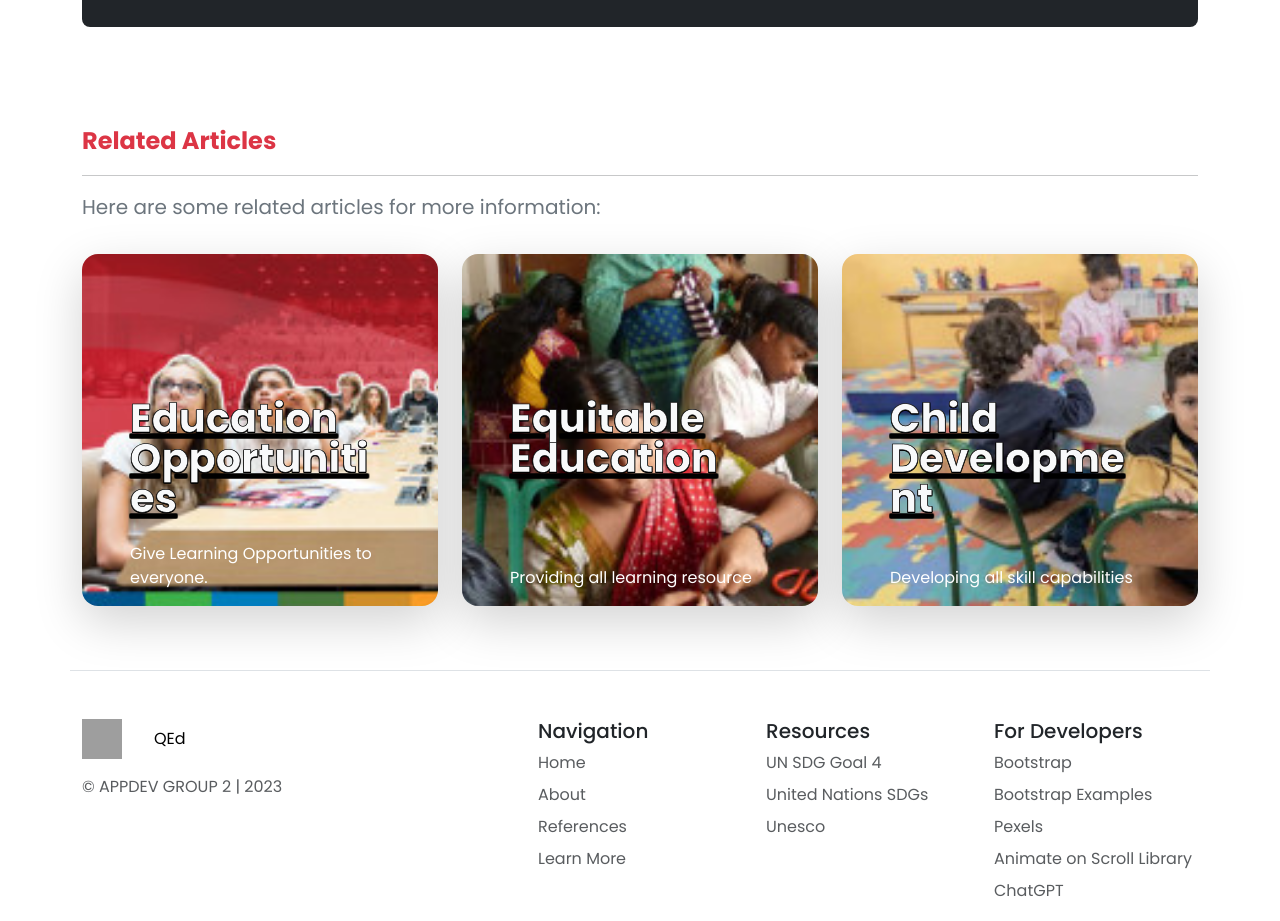
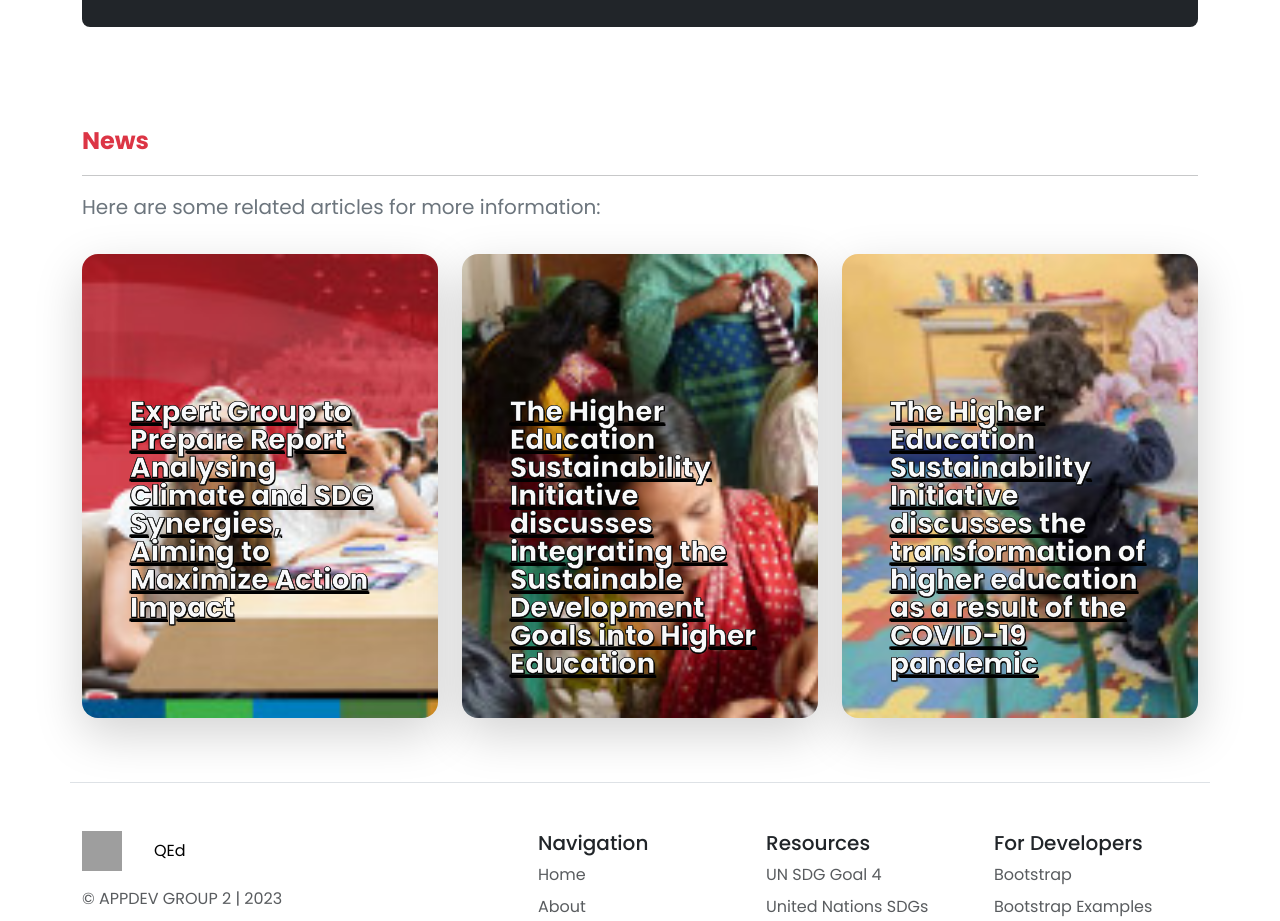
Before and after one commit to oliverkean/FINALPROJECT_GROUP1, a React (Create React App) app in the folder finalproject_g1/: page / in a window 1280 px wide. Shown: the part 4100-5021 px from the top of the page. Built offline with nearby package versions, Linux system fonts and the light colour scheme; grey boxes are pictures that could not be loaded.

Commit message:
last commit references nalang kulang

```diff
--- a/finalproject_g1/src/Components/Cards.js
+++ b/finalproject_g1/src/Components/Cards.js
@@ -14,10 +14,7 @@ function Cards({image, title, text, link}) {
         <div className="col-12 col-sm-6 col-md-6 col-lg-4 my-3" data-aos="fade-up">
             <div class="card card-cover h-100 overflow-hidden text-bg-dark rounded-4 shadow-lg" style={{ border: 'none', overflow:'hidden', backgroundRepeat: "no-repeat", backgroundSize: 'cover', backgroundImage: `url(${(image)})` }}>
                 <div class="d-flex flex-column h-100 p-5 pb-3 text-white text-shadow-1">
-                    <h3 class="pt-5 mt-5 mb-4 display-6 lh-1 fw-bold text-stroke"><a className="link-hover link-underline-light link-light link-underline-opacity-0 link-underline-opacity-75-hover" href={link}>{title}</a></h3>
-                    <div class="d-flex list-unstyled mt-auto">
-                        <span>{text}</span>
-                    </div>
+                    <h3 class="pt-5 mt-5 mb-4 fs-3 lh-1 fw-bold text-stroke"><a className="link-hover link-underline-light link-light link-underline-opacity-0 link-underline-opacity-75-hover" href={link} target="_blank">{title}</a></h3>
                 </div>
             </div>
         </div>
--- a/finalproject_g1/src/Pages/LandingPage.js
+++ b/finalproject_g1/src/Pages/LandingPage.js
@@ -11,8 +11,6 @@ import Header from "../Components/Header";
 
 
 // images
-import icon1 from '../Assets/images/icons8-education-100.png'
-import img1 from '../Assets/images/pexels-maël-balland-13713058.jpg'
 import freeeducation from '../Assets/images/freeeducation.jpg'
 import qualitytechnical from '../Assets/images/qualitytechnical.jpg'
 import literacy from '../Assets/images/literacy.png'
@@ -137,7 +135,7 @@ function LandingPage() {
             {/* Body Layout 4 */}
             <div className="container">
                 <Heading
-                    title="Related Articles"
+                    title="News"
                     text="Here are some related articles for more information:"
                     size="4"
                     weight="bold"
@@ -145,9 +143,12 @@ function LandingPage() {
                     align="left"
                 />
                 <ThreeColGrid>
-                    <Cards image={newart1} title="Education Opportunities" text="Give Learning Opportunities to everyone."/>
-                    <Cards image={newart2} title="Equitable Education" text="Providing all learning resource"/>
-                    <Cards image={newart3} title="Child Development" text="Developing all skill capabilities"/>
+                    <Cards
+                        image={newart1}
+                        title="Expert Group to Prepare Report Analysing Climate and SDG Synergies, Aiming to Maximize Action Impact"
+                        link="https://sdgs.un.org/blog/expert-group-prepare-report-analysing-climate-and-sdg-synergies-aiming-maximize-action-impact"/>
+                    <Cards image={newart2} title="The Higher Education Sustainability Initiative discusses integrating the Sustainable Development Goals into Higher Education" link="https://sdgs.un.org/news/higher-education-sustainability-initiative-discusses-integrating-sustainable-development-goals"/>
+                    <Cards image={newart3} title="The Higher Education Sustainability Initiative discusses the transformation of higher education as a result of the COVID-19 pandemic" link="https://sdgs.un.org/news/higher-education-sustainability-initiative-discusses-transformation-higher-education-result"/>
                 </ThreeColGrid>
             </div>
             <Footer/>
--- a/finalproject_g1/src/index.css
+++ b/finalproject_g1/src/index.css
@@ -15,7 +15,7 @@ html {
 .text-stroke {
   -webkit-text-stroke-width:.5px;
   -webkit-text-stroke-color: #000;
-  text-shadow: -.5px -.5px 0 #000, .5px -.5px 0 #000, -.5px .5px 0 #000, .5px .5px 0 #000;
+  text-shadow: -.5px -.5px 0 #000, .5px -.5px 0 #000, -.5px .5px 0 #000, 1px 1px 0 #000;
 }
 
 /* .navbar-toggler-icon,
```
